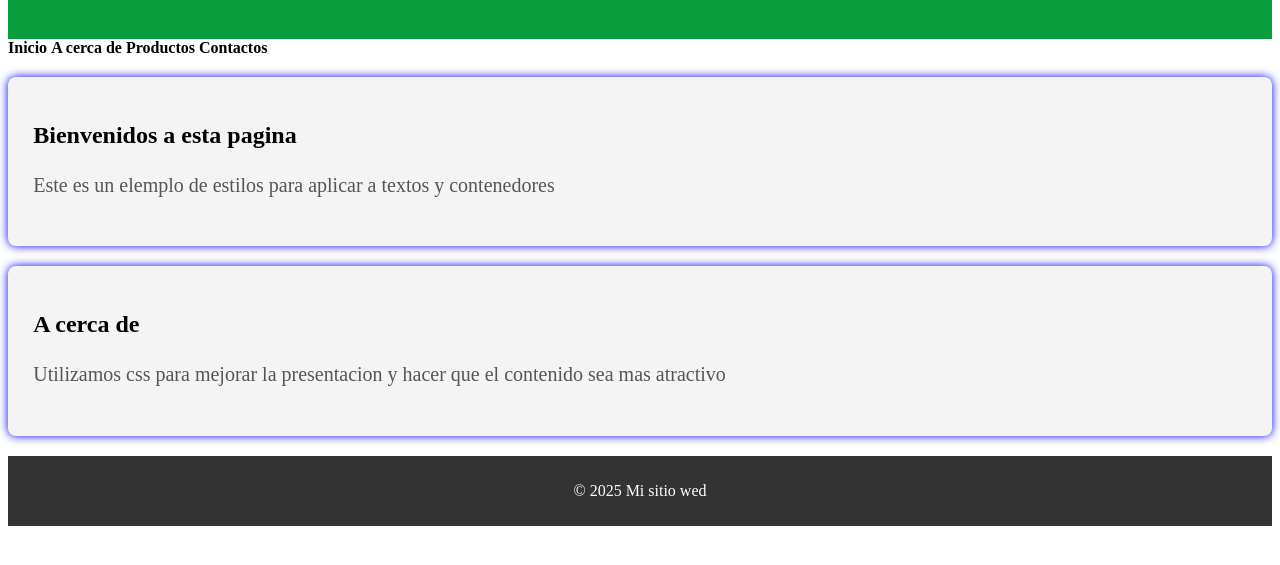
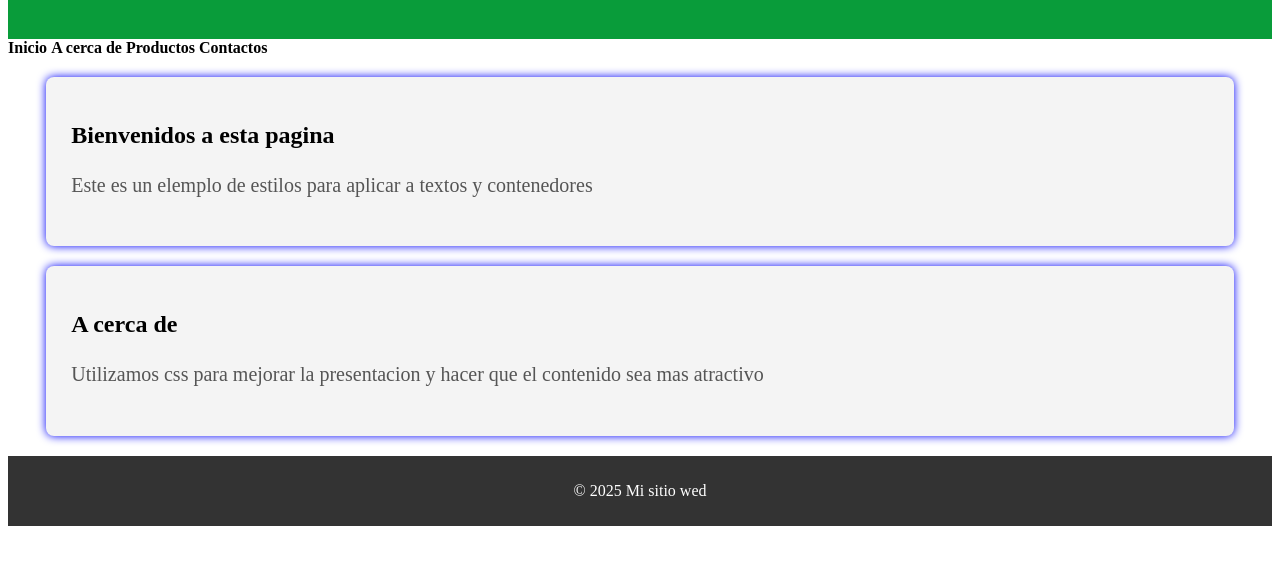
Before and after one commit to amctele/sesion9, a plain HTML site: page lab9.html in a window 1280 px wide. Shown: the part 89-654 px from the top of the page. Drawn offline with Linux system fonts and the light colour scheme.

Commit message:
labsec9-13

```diff
--- a/estilos.css
+++ b/estilos.css
@@ -18,7 +18,7 @@ header{
    /*estilo para la seccion pricipal*/
 
    .contenedor{
-    width: 90;
+    width: 90%;
     margin: 20px auto;
     padding: 2%;
     background-color: #f4f4f4;
```
